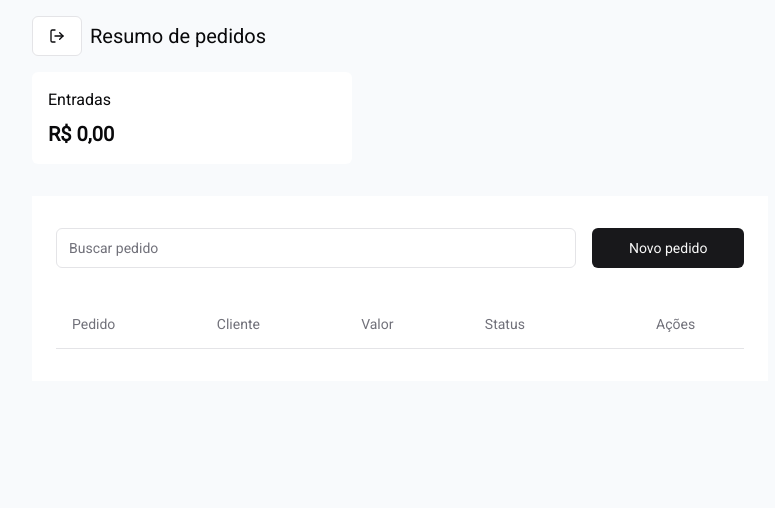
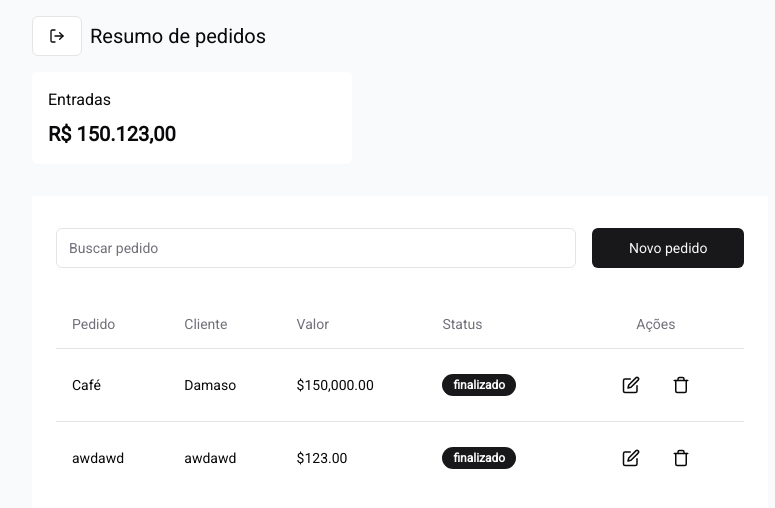
Before and after one commit to DamasoMagno/estoquer-front, a Next.js app: page / in a window 1280 px wide. Shown: the top 508 px of the page, without its empty margins (240-1015 px from the left). Built offline with nearby package versions, Linux system fonts and the light colour scheme; data requests are answered from the project's data file.

Commit message:
refactor: Removing features no useds on table

```diff
--- a/database.json
+++ b/database.json
@@ -1,3 +1,18 @@
 {
-  "orders": []
+  "orders": [
+    {
+      "orderName": "Café",
+      "amount": "150000",
+      "clientName": "Damaso",
+      "status": true,
+      "id": 1
+    },
+    {
+      "orderName": "awdawd",
+      "amount": "123",
+      "clientName": "awdawd",
+      "status": true,
+      "id": 2
+    }
+  ]
 }
--- a/src/@types/data-table.d.ts
+++ b/src/@types/data-table.d.ts
@@ -2,7 +2,7 @@ import "@tanstack/table-core";
 
 declare module '@tanstack/table-core' {
   interface TableMeta<TData extends RowData> {
-    onSetModalContentId(id: string): void;
+    onSetModalOrderId(id: string): void;
     onDeleteOrder(id: string): void;
   }
 }
--- a/src/app/page.tsx
+++ b/src/app/page.tsx
@@ -7,7 +7,6 @@ import { formattPrice } from "@/utils/formatt-price";
 import { useOrder } from "@/contexts/useOrder";
 
 import { DataTable } from "../components/orders";
-import { columns } from "../components/orders/columns";
 
 import { Button } from "@/components/ui/button";
 import { Input } from "@/components/ui/input";
@@ -15,15 +14,13 @@ import { useModal } from "@/contexts/useModal";
 import { Order } from "@/components/order";
 
 export default function Home() {
-  const { setModalState } = useModal();
-  const { orders, orderResume } = useOrder();
   const router = useRouter();
+  const { onSetModalIsOpen } = useModal();
+  const { orderResume } = useOrder();
 
   const [filter, setFilter] = useState("");
 
-  function logoutUser() {
-    router.push("/sign");
-  }
+  const logoutUser = () => router.push("/sign");
 
   return (
     <>
@@ -53,12 +50,12 @@ export default function Home() {
               onChange={(e) => setFilter(e.target.value)}
             />
 
-            <Button className="sm:w-48" onClick={() => setModalState("open")}>
+            <Button className="sm:w-48" onClick={() => onSetModalIsOpen(true)}>
               Novo pedido
             </Button>
           </div>
 
-          <DataTable columns={columns} filter={filter} data={orders} />
+          <DataTable filter={filter} />
         </main>
       </div>
 
--- a/src/components/order/index.tsx
+++ b/src/components/order/index.tsx
@@ -25,7 +25,7 @@ import { Input } from "../ui/input";
 import { Checkbox } from "../ui/checkbox";
 import { api } from "@/services/api";
 import { AxiosError } from "axios";
-import { Order as IOrder } from "@/types";
+import { IOrder } from "@/types";
 import { useOrder } from "@/contexts/useOrder";
 
 const orderSchema = z.object({
@@ -37,13 +37,9 @@ const orderSchema = z.object({
 
 type Order = z.infer<typeof orderSchema>;
 
-
 export function Order() {
-  const { modalState, setModalState, modalContentId, onSetModalContentId } =
-    useModal();
+  const { modalIsOpen, onCloseModal, modalOrderId } = useModal();
   const { handleCreateNewOrder, updateOrder } = useOrder();
-
-  const modalIsOpen = modalState === "open";
 
   const form = useForm<Order>({
     resolver: zodResolver(orderSchema),
@@ -55,39 +51,35 @@ export function Order() {
     },
   });
 
+  function setInputFieldsValue(data: IOrder) {
+    form.setValue("orderName", data.orderName);
+    form.setValue("amount", String(data.amount));
+    form.setValue("clientName", data.clientName);
+    form.setValue("status", data.status);
+  }
+
   useEffect(() => {
-    if (!modalContentId) return;
+    if (!modalOrderId) return;
 
-    api.get(`/${modalContentId}`).then(({ data }) => {
-      form.setValue("orderName", data.orderName);
-      form.setValue("amount", String(data.amount));
-      form.setValue("clientName", data.clientName);
-      form.setValue("status", data.status);
-    });
-  }, [modalIsOpen]);
+    api.get(`/${modalOrderId}`).then(({ data }) => setInputFieldsValue(data));
+  }, [modalIsOpen, form, modalOrderId]);
 
   function handleCloseModal() {
     form.reset();
-
-    onSetModalContentId("");
-    setModalState("closed");
+    onCloseModal();
   }
 
-  async function sendContent(data: Order) {
-    let response: any;
+  async function handleCreateOrder(data: Order) {
+    try {
+      if (modalOrderId) {
+        const response = await api.put(`/${modalOrderId}`, data);
+        const orderUpdatted: IOrder = response.data;
 
-    try {
-      if (!modalContentId) {
-        const order: IOrder = {
-          ...data,
-          id: "123dd"
-        }
-        handleCreateNewOrder(order);
+        updateOrder(orderUpdatted.id, orderUpdatted);
       } else {
-        response = await api.put(`/${modalContentId}`, data);
-        const orderUpddated: IOrder = response.data;
-        updateOrder(orderUpddated.id, orderUpddated);
+        handleCreateNewOrder(data);
       }
+
     } catch (error) {
       if (error instanceof AxiosError) {
         console.log(error);
@@ -107,7 +99,7 @@ export function Order() {
         <Form {...form}>
           <form
             className="flex flex-col gap-4"
-            onSubmit={form.handleSubmit(sendContent)}
+            onSubmit={form.handleSubmit(handleCreateOrder)}
           >
             <FormField
               control={form.control}
--- a/src/components/orders/columns.tsx
+++ b/src/components/orders/columns.tsx
@@ -1,8 +1,7 @@
 "use client";
-
 import { ColumnDef } from "@tanstack/react-table";
 import { Edit, Trash } from "lucide-react";
-import { Order as IOrder } from "@/types";
+import { IOrder } from "@/types";
 
 import { Badge } from "@/components/ui/badge";
 import { Button } from "../ui/button";
@@ -61,7 +60,7 @@ export const columns: ColumnDef<IOrder>[] = [
         <div className="flex items-center justify-center">
           <Button
             variant="ghost"
-            onClick={() => options.meta?.onSetModalContentId(row.original.id)}
+            onClick={() => options.meta?.onSetModalOrderId(row.original.id)}
           >
             <Edit size={18} />
           </Button>
--- a/src/components/orders/index.tsx
+++ b/src/components/orders/index.tsx
@@ -1,10 +1,11 @@
 "use client";
+
+import { columns } from "./columns";
 
 import {
   ColumnDef,
   flexRender,
   getCoreRowModel,
-  ColumnFiltersState,
   getSortedRowModel,
   getFilteredRowModel,
   useReactTable,
@@ -18,38 +19,28 @@ import {
   TableHeader,
   TableRow,
 } from "@/components/ui/table";
-import { useState } from "react";
 import { useModal } from "@/contexts/useModal";
 import { useOrder } from "@/contexts/useOrder";
 
-interface DataTableProps<TData, TValue> {
-  columns: ColumnDef<TData, TValue>[];
-  data: TData[];
+interface DataTableProps {
   filter?: string;
 }
 
-export function DataTable<TData, TValue>({
-  columns,
-  data,
-  filter,
-}: DataTableProps<TData, TValue>) {
-  const { onSetModalContentId } = useModal();
-  const { handleDeleteOrder } = useOrder();
-  const [columnFilters, setColumnFilters] = useState<ColumnFiltersState>([]);
+export function DataTable<TData, TValue>({ filter }: DataTableProps) {
+  const { onSetModalOrderId } = useModal();
+  const { orders, handleDeleteOrder } = useOrder();
 
   const table = useReactTable({
-    data,
-    columns,
+    data: orders as TData[],
+    columns: columns as ColumnDef<TData, TValue>[],
     getCoreRowModel: getCoreRowModel(),
-    onColumnFiltersChange: setColumnFilters,
     getFilteredRowModel: getFilteredRowModel(),
     getSortedRowModel: getSortedRowModel(),
     meta: {
-      onSetModalContentId,
-      onDeleteOrder: handleDeleteOrder
+      onSetModalOrderId,
+      onDeleteOrder: handleDeleteOrder,
     },
     state: {
-      columnFilters,
       globalFilter: filter,
     },
   });
--- a/src/contexts/useModal.tsx
+++ b/src/contexts/useModal.tsx
@@ -2,10 +2,11 @@
 import { ReactNode, createContext, useContext, useState } from "react";
 
 interface ModalContextProps {
-  modalState: "open" | "closed";
-  setModalState: (state: "open" | "closed") => void;
-  modalContentId: string;
-  onSetModalContentId: (id: string) => void;
+  modalIsOpen: boolean;
+  modalOrderId: string;
+  onSetModalIsOpen(isOpen: boolean): void;
+  onSetModalOrderId(id: string): void;
+  onCloseModal(): void;
 }
 
 const ModalContext = createContext({} as ModalContextProps);
@@ -15,21 +16,27 @@ interface ModalProviderProps {
 }
 
 export function ModalProvider({ children }: ModalProviderProps) {
-  const [modalState, setModalState] = useState<"open" | "closed">("closed");
-  const [modalContentId, setModalContentId] = useState("");
+  const [modalIsOpen, setModalIsOpen] = useState<boolean>(false);
+  const [modalOrderId, setModalOrderId] = useState<string>("");
 
-  function setModalContent(id: string) {
-    setModalState("open");
-    setModalContentId(id);
+  function openModalToUpdateOrder(id: string) {
+    setModalIsOpen(true);
+    setModalOrderId(id);
+  }
+
+  function closeModalOrder() {
+    setModalOrderId("");
+    setModalIsOpen(false);
   }
 
   return (
     <ModalContext.Provider
       value={{
-        modalState,
-        setModalState,
-        modalContentId,
-        onSetModalContentId: setModalContent,
+        modalIsOpen,
+        modalOrderId,
+        onSetModalIsOpen: setModalIsOpen,
+        onSetModalOrderId: openModalToUpdateOrder,
+        onCloseModal: closeModalOrder
       }}
     >
       {children}
--- a/src/contexts/useOrder.tsx
+++ b/src/contexts/useOrder.tsx
@@ -8,12 +8,14 @@ import {
   useState,
 } from "react";
 
-import { Order as IOrder } from "@/types";
+import { IOrder } from "@/types";
 import { api } from "@/services/api";
+
+type OrderInputs = Omit<IOrder, "id">;
 
 interface OrderContextProps {
   orders: IOrder[];
-  handleCreateNewOrder(data: IOrder): void;
+  handleCreateNewOrder(data: OrderInputs): void;
   updateOrder(orderId: string, data: IOrder): void;
   handleDeleteOrder(orderId: string): void;
   orderResume: number;
@@ -37,7 +39,7 @@ export function OrderProvider({ children }: OrderProviderProps) {
     api.get<IOrder[]>("/").then(({ data }) => setOrders(data));
   }, []);
 
-  async function handleCreateNewOrder(data: IOrder) {
+  async function handleCreateNewOrder(data: OrderInputs) {
     try {
       const response = await api.post("/", data);
       const order: IOrder = response.data;
--- a/src/types.ts
+++ b/src/types.ts
@@ -1,4 +1,4 @@
-export type Order = {
+export interface IOrder {
   id: string;
   amount: string;
   status: boolean;
```
